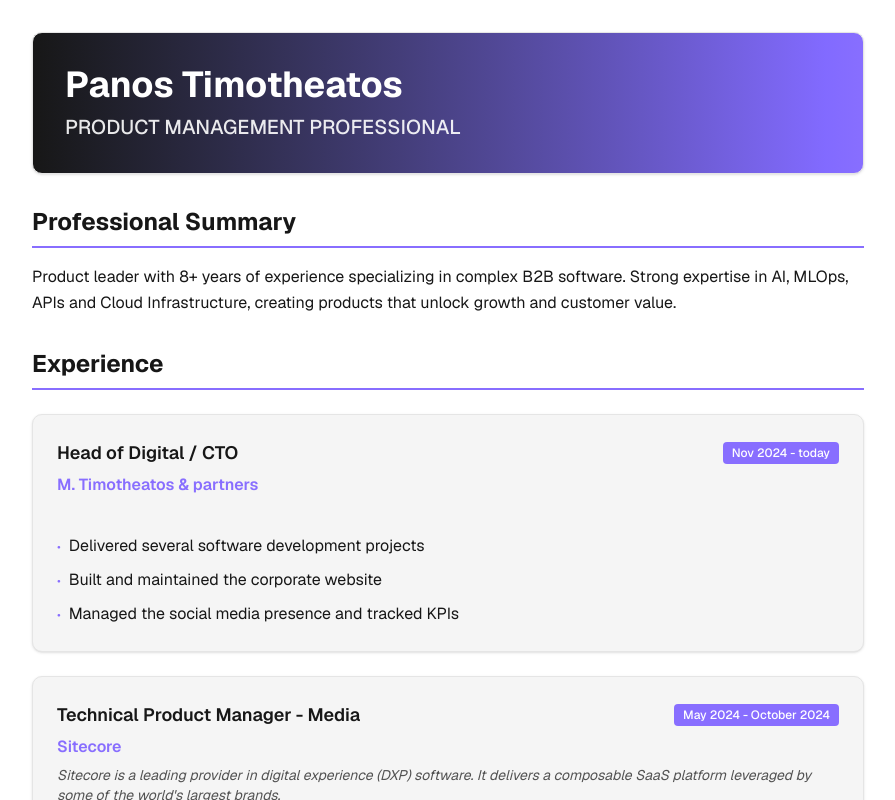
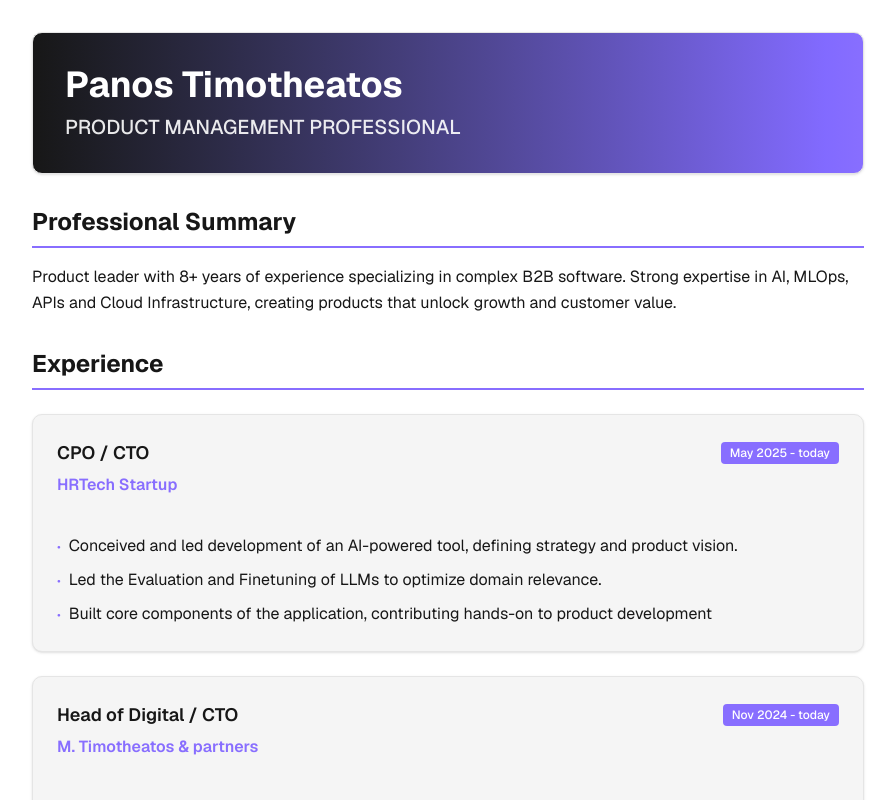
Before and after one commit to panostim/panostim.github.io, a Next.js app: page / in a window 1280 px wide. Shown: the top 800 px of the page, without its empty margins (192-1087 px from the left). Built offline with nearby package versions, Linux system fonts and the light colour scheme.

Commit message:
Add CPO / CTO experience to cv-experience component
Added new experience entry for CPO / CTO role at HRTech Startup with achievements.

```diff
--- a/components/cv-experience.tsx
+++ b/components/cv-experience.tsx
@@ -2,6 +2,16 @@ import { Card, CardContent, CardHeader, CardTitle } from "@/components/ui/card"
 import { Badge } from "@/components/ui/badge"
 
 const experiences = [
+    {
+    title: "CPO / CTO",
+    company: "HRTech Startup",
+    period: "May 2025 - today",
+    achievements: [
+      "Conceived and led development of an AI-powered tool, defining strategy and product vision.",
+      "Led the Evaluation and Finetuning of LLMs to optimize domain relevance.",
+      "Built core components of the application, contributing hands-on to product development",
+    ],
+  },
   {
     title: "Head of Digital / CTO",
     company: "M. Timotheatos & partners",
```
